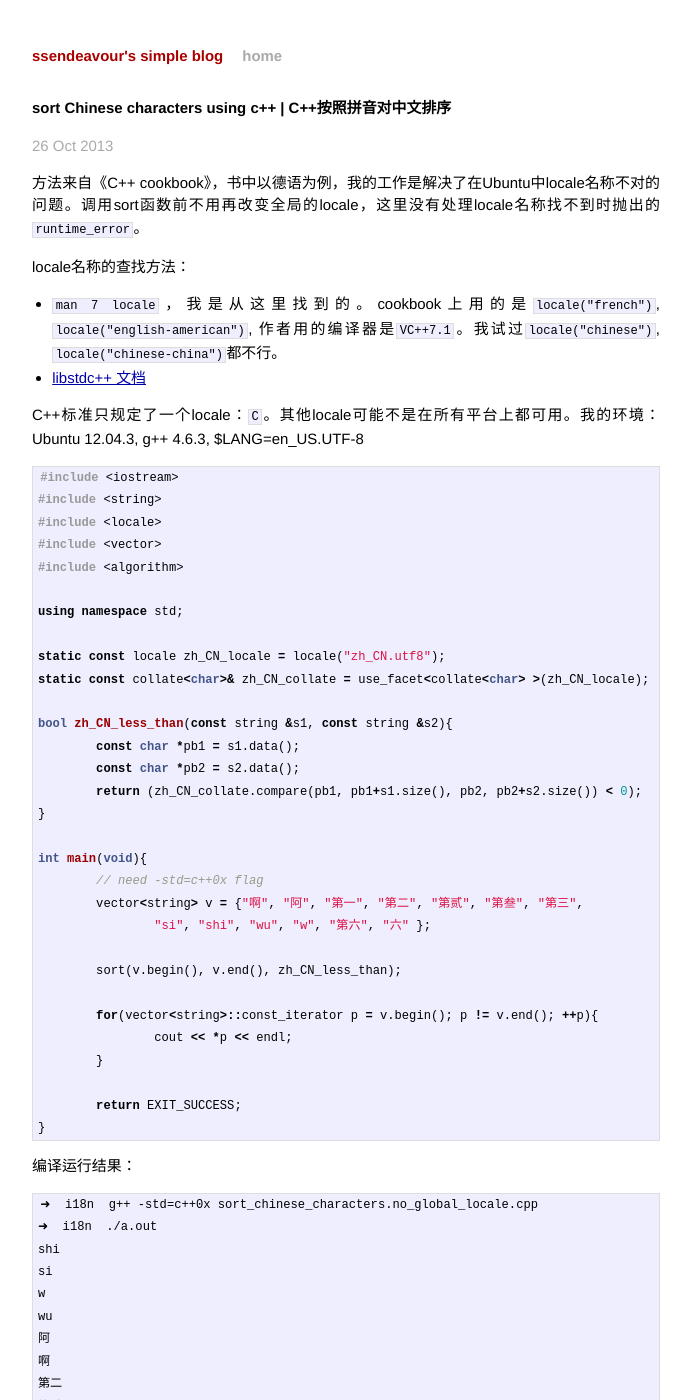
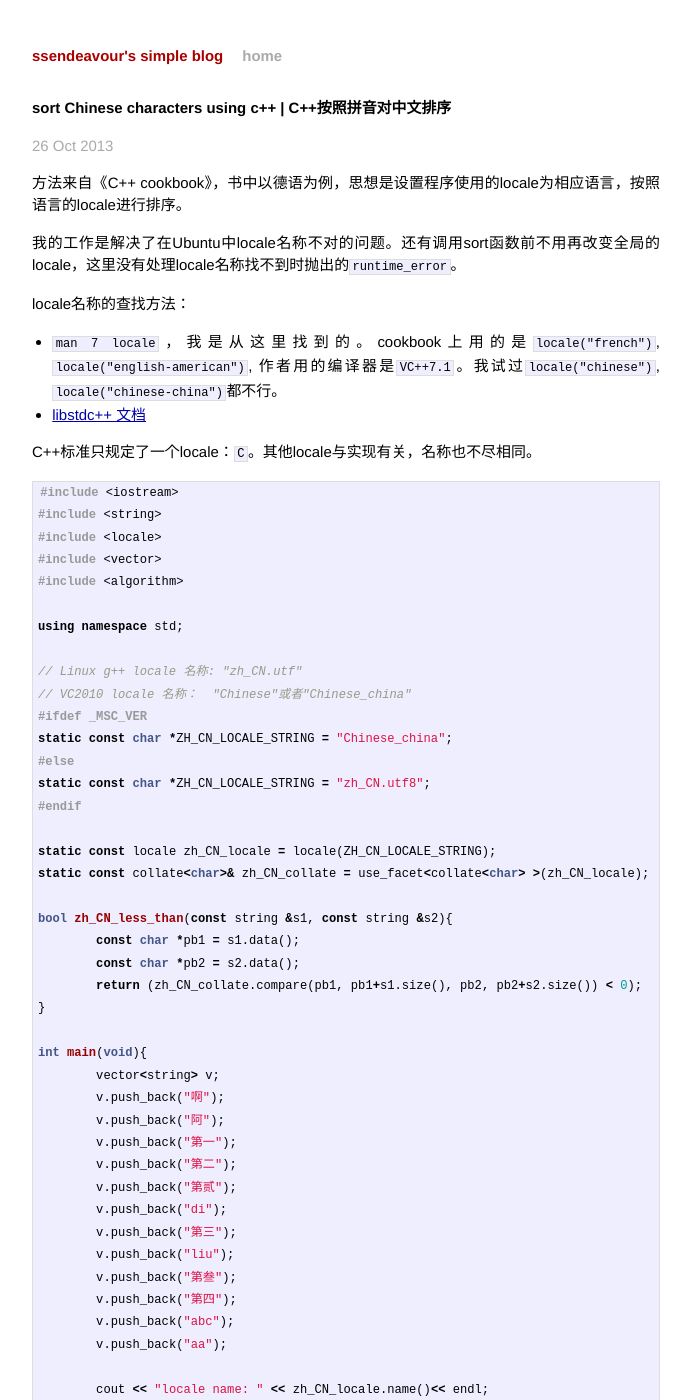
Before and after one commit to ssendeavour/ssendeavour.github.io, a Jekyll site: the page built from _posts/2013-10-26-sort-Chinese-characters-in-cpp.markdown, in a window 1280 px wide and 1400 px high. Shown: the whole window, without its empty margins (294-985 px from the left). Built offline with Jekyll 4.4.1, drawn with Linux system fonts in a browser that asks for light colours; Markdown is read by kramdown in place of the engine named in the settings; some of the changed text lies outside the part shown.

Commit message:
add: compile in VC2010

```diff
--- a/_posts/2013-10-26-sort-Chinese-characters-in-cpp.markdown
+++ b/_posts/2013-10-26-sort-Chinese-characters-in-cpp.markdown
@@ -4,15 +4,16 @@ title:  "sort Chinese characters using c++ | C++按照拼音对中文排序"
 date:   Sat Oct 26 00:42:24 CST 2013
 categories: cpp
 ---
-方法来自《C++ cookbook》，书中以德语为例，我的工作是解决了在Ubuntu中locale名称不对的问题。调用sort函数前不用再改变全局的locale，这里没有处理locale名称找不到时抛出的`runtime_error`。
+方法来自《C++ cookbook》，书中以德语为例，思想是设置程序使用的locale为相应语言，按照语言的locale进行排序。
+
+我的工作是解决了在Ubuntu中locale名称不对的问题。还有调用sort函数前不用再改变全局的locale，这里没有处理locale名称找不到时抛出的`runtime_error`。
 
 locale名称的查找方法：
 
 - `man 7 locale`，我是从这里找到的。cookbook上用的是`locale("french")`, `locale("english-american")`, 作者用的编译器是`VC++7.1`。我试过`locale("chinese")`, `locale("chinese-china")`都不行。
 - [libstdc++ 文档](http://gcc.gnu.org/onlinedocs/libstdc++/latest-doxygen/a01285.html)
 
-C++标准只规定了一个locale：`C`。其他locale可能不是在所有平台上都可用。我的环境：Ubuntu 12.04.3, g++ 4.6.3, $LANG=en_US.UTF-8
-
+C++标准只规定了一个locale：`C`。其他locale与实现有关，名称也不尽相同。
 
 {% highlight cpp %}
 #include <iostream>
@@ -23,7 +24,15 @@ C++标准只规定了一个locale：`C`。其他locale可能不是在所有平
 
 using namespace std;
 
-static const locale zh_CN_locale = locale("zh_CN.utf8");
+// Linux g++ locale 名称: "zh_CN.utf"
+// VC2010 locale 名称：	"Chinese"或者"Chinese_china"
+#ifdef _MSC_VER
+static const char *ZH_CN_LOCALE_STRING = "Chinese_china";
+#else
+static const char *ZH_CN_LOCALE_STRING = "zh_CN.utf8";
+#endif
+
+static const locale zh_CN_locale = locale(ZH_CN_LOCALE_STRING);
 static const collate<char>& zh_CN_collate = use_facet<collate<char> >(zh_CN_locale);
 
 bool zh_CN_less_than(const string &s1, const string &s2){
@@ -33,37 +42,74 @@ bool zh_CN_less_than(const string &s1, const string &s2){
 }
 
 int main(void){
-	// need -std=c++0x flag
-	vector<string> v = {"啊", "阿", "第一", "第二", "第贰", "第叁", "第三",
-		"si", "shi", "wu", "w", "第六", "六" };
+	vector<string> v;
+	v.push_back("啊");
+	v.push_back("阿");
+	v.push_back("第一");
+	v.push_back("第二");
+	v.push_back("第贰");
+	v.push_back("di");
+	v.push_back("第三");
+	v.push_back("liu");
+	v.push_back("第叁");
+	v.push_back("第四");
+	v.push_back("abc");
+	v.push_back("aa");
 
+	cout << "locale name: " << zh_CN_locale.name()<< endl;
 	sort(v.begin(), v.end(), zh_CN_less_than);
-
 	for(vector<string>::const_iterator p = v.begin(); p != v.end(); ++p){
 		cout << *p << endl;
 	}
 
 	return EXIT_SUCCESS;
 }
+
 {% endhighlight %}
 
-编译运行结果：
+在Linux 上使用 g++ 编译，我的环境：
+{% highlight text %}
+系统：Ubuntu 12.04.3 64bit %
+g++: 4.6.3
+LANG环境变量：zh_CN.UTF8
+{% endhighlight %}
+
+运行结果：
 
 {% highlight text %}
-➜  i18n  g++ -std=c++0x sort_chinese_characters.no_global_locale.cpp
+➜  i18n  g++ sort_chinese_characters.cpp
 ➜  i18n  ./a.out
-shi
-si
-w
-wu
+locale name: zh_CN.utf8
+aa
+abc
+di
+liu
 阿
 啊
 第二
 第贰
-第六
 第三
 第叁
+第四
 第一
-六
 ➜  i18n
 {% endhighlight %}
+
+在英文Windows 7 环境下的 Visual Studio 2010上运行结果：
+
+{% highlight text %}
+locale name: Chinese (Simplified)_People's Republic of China.936
+aa
+abc
+di
+liu
+阿
+啊
+第二
+第贰
+第三
+第叁
+第四
+第一
+Press any key to continue . . .
+{% endhighlight %}
```
